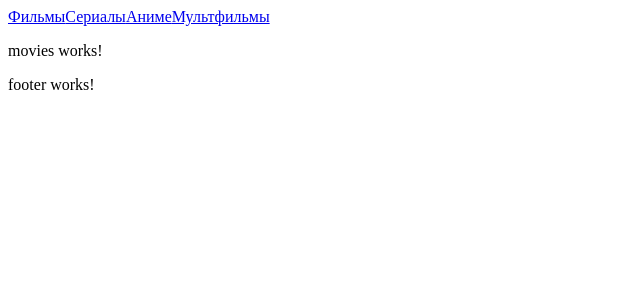
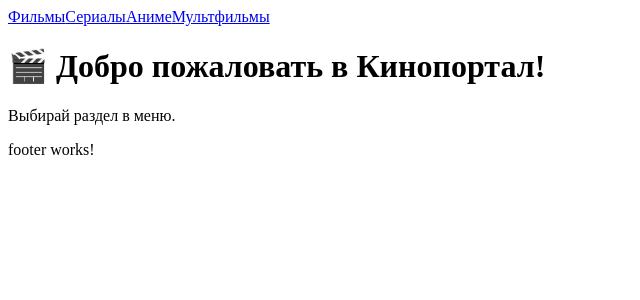
Before and after one commit to iw1ll/cinemaportal, an Angular app: page /main in a window 1280 px wide. Before the commit this address led to /movies. Shown: the top 300 px of the page, without its empty margins (0-640 px from the left). Built offline with nearby package versions, Linux system fonts and the light colour scheme.

Commit message:
upd routing and core

```diff
--- a/src/app/app.html
+++ b/src/app/app.html
@@ -1,3 +1 @@
-<main>
-  <router-outlet />
-</main>
+<router-outlet />
--- a/src/app/app.routes.ts
+++ b/src/app/app.routes.ts
@@ -4,18 +4,20 @@ import { SeriesComponent } from './project/components/series/series';
 import { AnimeComponent } from './project/components/anime/anime';
 import { CartoonsComponent } from './project/components/cartoons/cartoons';
 import { LayoutComponent } from './project/layout/layout/layout';
+import { MainComponent } from './project/components/main/main';
 
 export const routes: Routes = [
   {
     path: '',
     component: LayoutComponent,
     children: [
-      { path: '', redirectTo: '/movies', pathMatch: 'full' },
+      { path: '', redirectTo: '/main', pathMatch: 'full' },
+      { path: 'main', component: MainComponent },
       { path: 'movies', component: MoviesComponent },
       { path: 'series', component: SeriesComponent },
       { path: 'anime', component: AnimeComponent },
       { path: 'cartoons', component: CartoonsComponent },
-      { path: '**', redirectTo: '/movies' },
+      { path: '**', redirectTo: '/main' },
     ],
   },
 ];
--- /dev/null
+++ b/src/app/project/components/main/main.html
@@ -0,0 +1,2 @@
+<h1>🎬 Добро пожаловать в Кинопортал!</h1>
+    <p>Выбирай раздел в меню.</p>
```
Also changed, not shown: src/app/project/components/main/main.ts (added, +11 -0 lines), src/app/project/components/main/main.scss (added), 1 other file (tests, documents, lock files or other folders).
